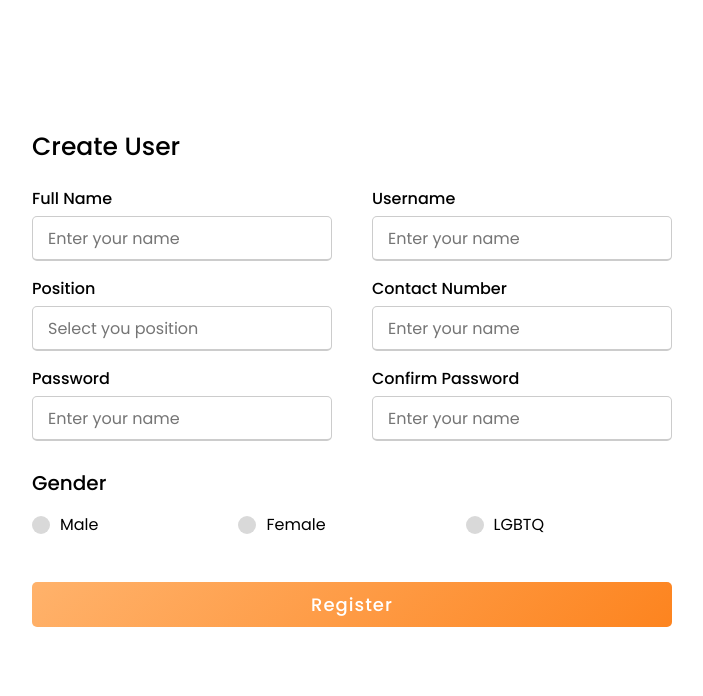
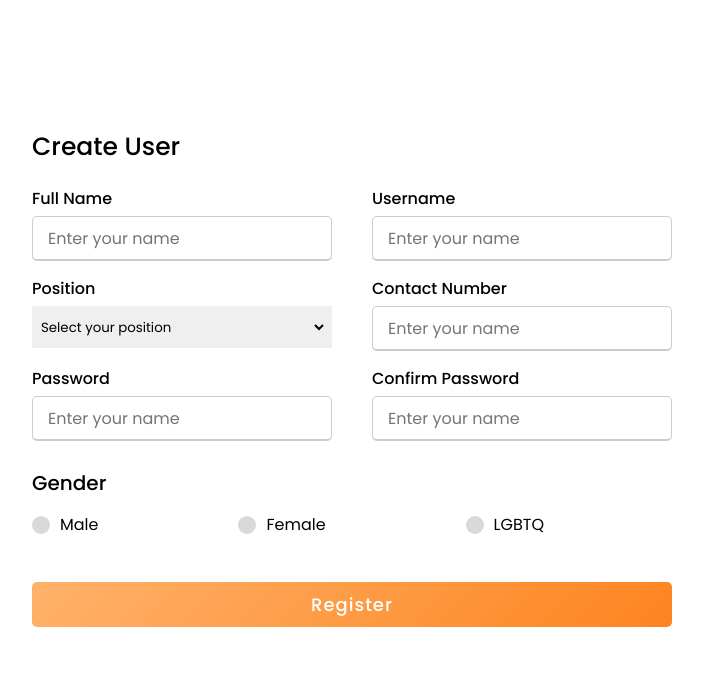
Before and after one commit to ViverIT1/WebBasedPOS, a PHP site: page /Create_User.html in a window 1280 px wide. Shown: the top 696 px of the page, without its empty margins (288-991 px from the left). Run offline with PHP 8.4, Linux system fonts and the light colour scheme.

Commit message:
DropDownPosition

```diff
--- a/Create_User.html
+++ b/Create_User.html
@@ -22,7 +22,12 @@
             </div>
             <div class="input-box">
             <span class="details">Position</span>
-            <input type="text" placeholder="Select you position" required>
+            <Select required>
+                <option value="Select your position">Select your position</option>
+                <option value="Administrator">Administrator</option>
+                <option value="Cashier">Cashier</option>
+                <option value="Other">Other</option>
+            </Select>
             </div>
             <div class="input-box">
             <span class="details">Contact Number</span>
--- a/Create_User_design.css
+++ b/Create_User_design.css
@@ -152,3 +152,8 @@ form .button input:hover{
         width: 0;
     }
 }
+select {
+    width: 300px;
+    height: 42px;
+    border: 5px solid transparent;
+}
```
